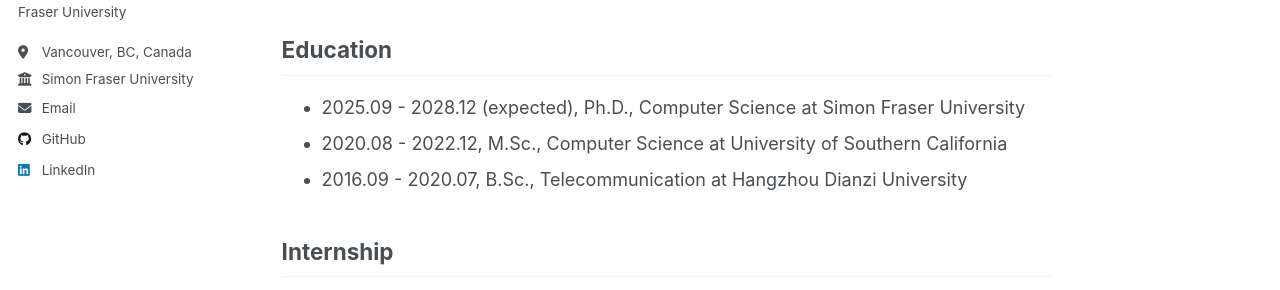
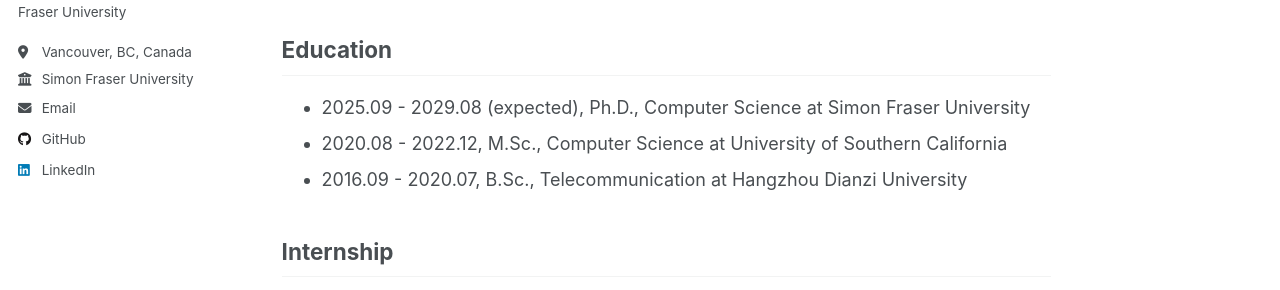
Before and after one commit to penghe2021/penghe2021.github.io, a Jekyll site: the page built from _pages/about.md, in a window 1280 px wide and 1118 px high. Shown: the part 334-624 px from the top of the window. Built offline with Jekyll 4.4.1, drawn with Linux system fonts in a browser that asks for light colours; a script that is not in the unit is left out.

Commit message:
Small fix

```diff
--- a/_pages/about.md
+++ b/_pages/about.md
@@ -13,7 +13,7 @@ My PhD research focuses on explaining deep learning models through the lens of t
 
 Education
 ------
-- 2025.09 - 2028.12 (expected), Ph.D., Computer Science at Simon Fraser University
+- 2025.09 - 2029.08 (expected), Ph.D., Computer Science at Simon Fraser University
 - 2020.08 - 2022.12, M.Sc., Computer Science at University of Southern California
 - 2016.09 - 2020.07, B.Sc., Telecommunication at Hangzhou Dianzi University
 
```
